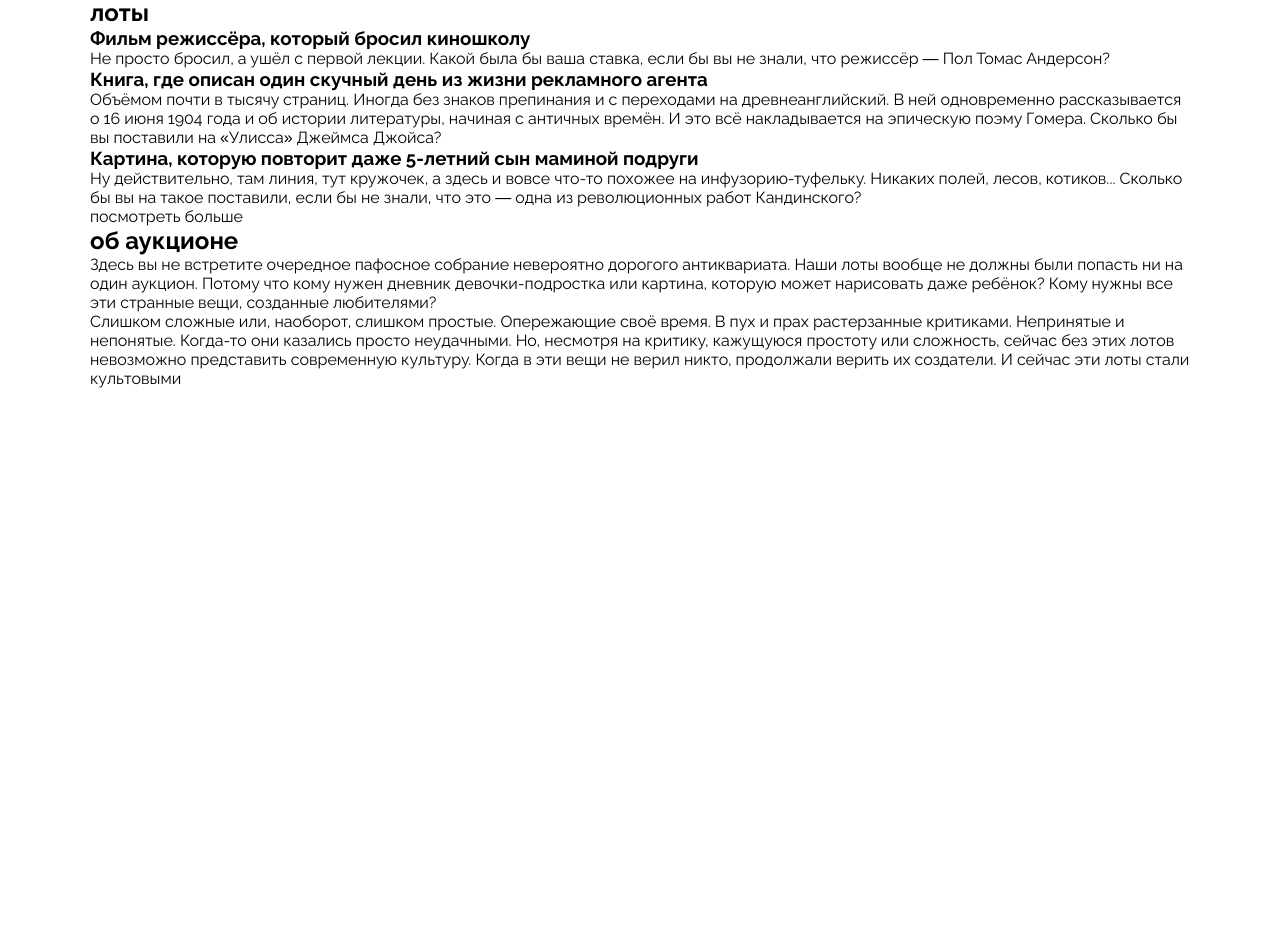
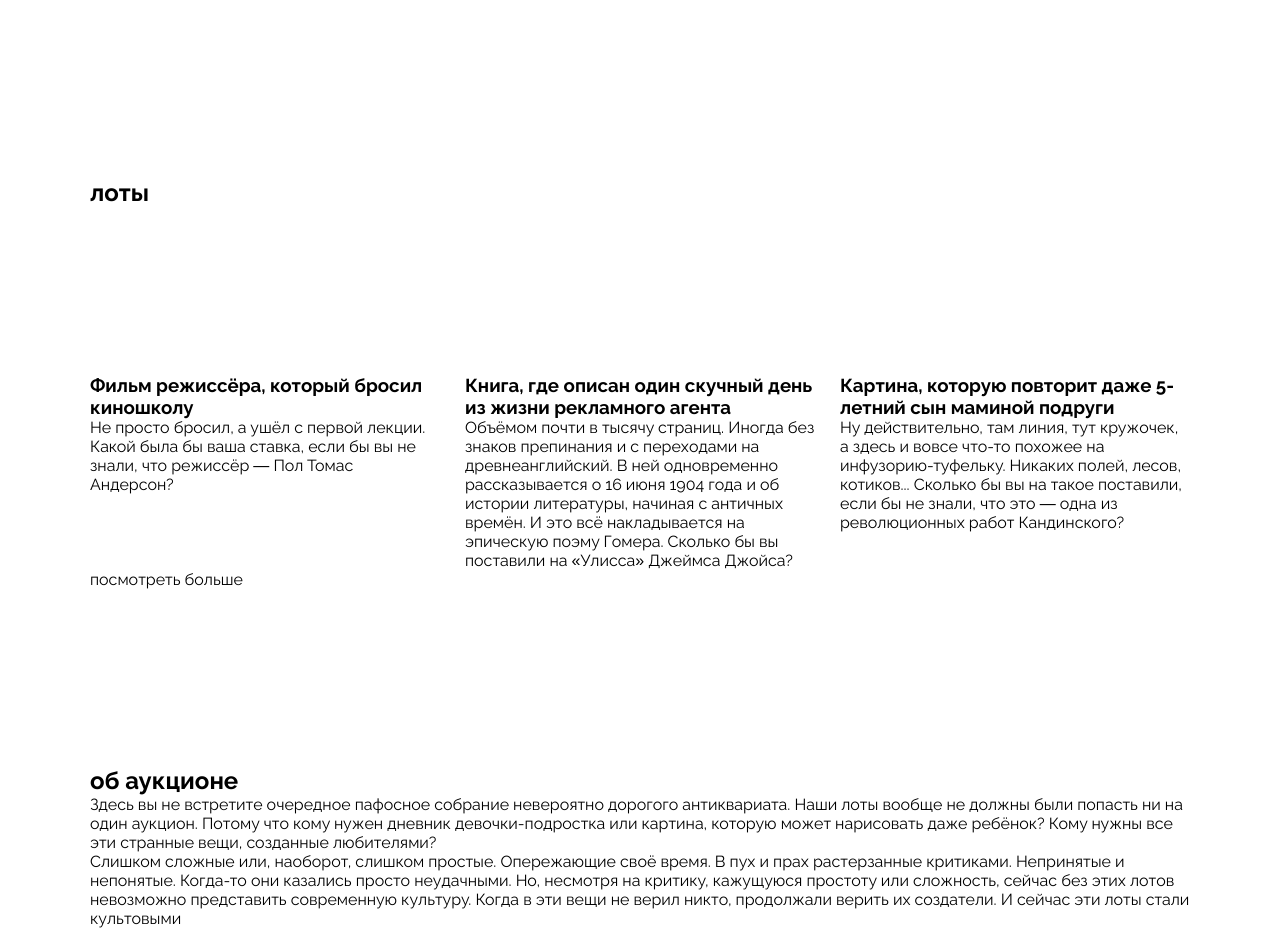
Before and after one commit to malirue/ono-tebe-nado-fd, a plain HTML site: page index.html in a window 1280 px wide. Shown: the part 1217-2145 px from the top of the page. Before the commit the page ends 1605 px from the top, so only its background shows below. Drawn offline with Linux system fonts and the light colour scheme.

Commit message:
начала работать над карточками секции Лоты

```diff
--- a/index.html
+++ b/index.html
@@ -17,7 +17,13 @@
         <li class="header-menu-item">об аукционе</li>
       </nav>
       <div>
-        <a href="#0"> <img class="header-logo-image" src="./images/logo-black.svg" alt="логотип оно тебе надо"> </a>
+        <a href="#0">
+          <img
+            class="header-logo-image"
+            src="./images/logo-black.svg"
+            alt="логотип оно тебе надо"
+          />
+        </a>
       </div>
       <div class="header-contacts">
         <p>+9 999 555 5555</p>
@@ -28,7 +34,8 @@
     <main>
       <section class="cover-section">
         <!--оно тебе надо-->
-        <div class="cover-title-section"> <!--найти способ переделать жту хрень, думаю, что должно быть не через абзацы-->
+        <div class="cover-title-section">
+          <!--найти способ переделать жту хрень, думаю, что должно быть не через абзацы-->
           <h1 class="cover-title">
             <span class="cover-title-left">оно</span>
             <span class="cover-title-centre">тебе</span>
@@ -36,38 +43,47 @@
           </h1>
         </div>
         <div class="cover-footer">
-          <div >
-            <p class="cover-footer-p">аукцион вещей, в которые никто не верил</p>
+          <div>
+            <p class="cover-footer-p">
+              аукцион вещей, в которые никто не верил
+            </p>
           </div>
-          <div class="cover-footer-bottom">
-            сделать ставку
-          </div>
+          <div class="cover-footer-bottom">сделать ставку</div>
         </div>
       </section>
-      <section>
-        <!--лоты-->
-        <h2>
-          лоты
-        </h2>
-        <h3>
+      <section class="lots"> <!--сделать заголовок отдельно, посмотреть больше отдельно, а сами каточки гридом-->
+        <h2 class="lots-title">лоты</h2>
+        <div>
+          <h3 class="lots-subtitle">
             Фильм режиссёра, который бросил киношколу
           </h3>
           <p>
-          Не просто бросил, а ушёл с первой лекции. Какой была бы ваша ставка, если бы вы не знали, что режиссёр — Пол Томас Андерсон?
+            Не просто бросил, а ушёл с первой лекции. Какой была бы ваша ставка,
+            если бы вы не знали, что режиссёр — Пол Томас Андерсон?
           </p>
+        </div>
+        <div>
           <h3>
             Книга, где описан один скучный день из жизни рекламного агента
           </h3>
           <p>
-          Объёмом почти в тысячу страниц. Иногда без знаков препинания и с переходами на древнеанглийский. В ней одновременно рассказывается о 16 июня 1904 года и об истории литературы, начиная с античных времён. И это всё накладывается на эпическую поэму Гомера. Сколько бы вы поставили на «Улисса» Джеймса Джойса?
+            Объёмом почти в тысячу страниц. Иногда без знаков препинания и с
+            переходами на древнеанглийский. В ней одновременно рассказывается о
+            16 июня 1904 года и об истории литературы, начиная с античных
+            времён. И это всё накладывается на эпическую поэму Гомера. Сколько
+            бы вы поставили на «Улисса» Джеймса Джойса?
           </p>
-        <h3>
-          Картина, которую повторит даже 5-летний сын маминой подруги
-        </h3>
+        </div>
+        <div>
+          <h3>Картина, которую повторит даже 5-летний сын маминой подруги</h3>
           <p>
-          Ну действительно, там линия, тут кружочек, а здесь и вовсе что-то похожее на инфузорию-туфельку. Никаких полей, лесов, котиков... Сколько бы вы на такое поставили, если бы не знали, что это — одна из революционных работ Кандинского?
+            Ну действительно, там линия, тут кружочек, а здесь и вовсе что-то
+            похожее на инфузорию-туфельку. Никаких полей, лесов, котиков...
+            Сколько бы вы на такое поставили, если бы не знали, что это — одна
+            из революционных работ Кандинского?
           </p>
-        <p>посмотреть больше</p>
+        </div>
+        <p class="lots-footer">посмотреть больше</p>
       </section>
       <section>
         <!--об аукционе-->
@@ -75,20 +91,25 @@
           <!--тут будет изображение-->
         </div>
         <div>
-          <h2>
-            об аукционе
-          </h2>
+          <h2>об аукционе</h2>
           <p>
-            Здесь вы не встретите очередное пафосное собрание невероятно дорогого антиквариата. Наши лоты вообще не должны были попасть ни на один аукцион. Потому что кому нужен дневник девочки-подростка или картина, которую может нарисовать даже ребёнок? Кому нужны все эти странные вещи, созданные любителями?
+            Здесь вы не встретите очередное пафосное собрание невероятно
+            дорогого антиквариата. Наши лоты вообще не должны были попасть ни на
+            один аукцион. Потому что кому нужен дневник девочки-подростка или
+            картина, которую может нарисовать даже ребёнок? Кому нужны все эти
+            странные вещи, созданные любителями?
           </p>
-          <p>Слишком сложные или, наоборот, слишком простые. Опережающие своё время. В пух и прах растерзанные критиками. Непринятые и непонятые. Когда-то они казались просто неудачными. Но, несмотря
-на критику, кажущуюся простоту или сложность, сейчас без этих лотов невозможно представить современную культуру. Когда в эти вещи не верил никто, продолжали верить их создатели. И сейчас эти лоты стали культовыми
+          <p>
+            Слишком сложные или, наоборот, слишком простые. Опережающие своё
+            время. В пух и прах растерзанные критиками. Непринятые и непонятые.
+            Когда-то они казались просто неудачными. Но, несмотря на критику,
+            кажущуюся простоту или сложность, сейчас без этих лотов невозможно
+            представить современную культуру. Когда в эти вещи не верил никто,
+            продолжали верить их создатели. И сейчас эти лоты стали культовыми
           </p>
         </div>
       </section>
     </main>
-   <footer>
-
-   </footer>
+    <footer></footer>
   </body>
 </html>
--- a/styles/style.css
+++ b/styles/style.css
@@ -136,3 +136,22 @@
     border-style:groove;
     border-color: #FFFFFF;
 }
+
+/*секция с карточками*/
+
+.lots {
+    margin-top: 180px;
+    display: grid;
+    grid-template-columns: repeat(3, 1fr);
+    grid-template-rows: repeat(3, 1fr);
+    column-gap: 25px;
+
+}
+
+.lots-title {
+    grid-column: span 3;
+}
+
+.lots-footer {
+    grid-column: span 3;
+}
```
Lines whose indentation alone changed are shown as unchanged.
